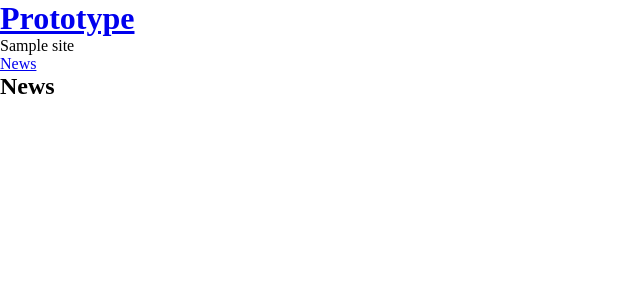
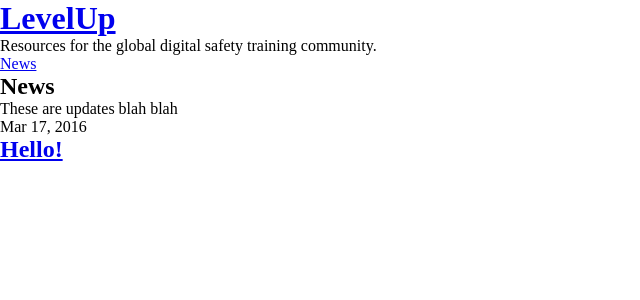
Before and after one commit to levelupcc/level-up, a Jekyll site: the page built from _pages/news/news.md, in a window 1280 px wide. Shown: the top 300 px of the page, without its empty margins (0-640 px from the left). Built offline with Jekyll 4.4.1, drawn with Linux system fonts in a browser that asks for light colours.

Commit message:
move blog roll to /news/

```diff
--- a/_config.yml
+++ b/_config.yml
@@ -6,8 +6,8 @@
 # 'jekyll serve'. If you change this file, please restart the server process.
 
 # Site settings
-title: Prototype
-description: "Sample site"
+title: LevelUp
+description: Resources for the global digital safety training community.
 baseurl: "/level-up" # the subpath of your site, e.g. /blog
 url: "http://hedr.github.io/level-up" # the base hostname & protocol for your site
 
--- /dev/null
+++ b/_includes/blog-index.html
@@ -0,0 +1,10 @@
+<ul class="post-list">
+  {% for post in site.posts %}
+    <li>
+      <span class="post-meta">{{ post.date | date: "%b %-d, %Y" }}</span>
+        <h2>
+          <a class="post-link" href="{{ post.url | prepend: site.baseurl }}">{{ post.title }}</a>
+        </h2>
+    </li>
+  {% endfor %}
+</ul>
--- /dev/null
+++ b/_layouts/blog.html
@@ -0,0 +1,10 @@
+---
+layout: page
+---
+<div class="page-content">
+  <div class="wrapper">
+    {{ content }}
+  </div>
+</div>
+
+{% include blog-index.html %}
--- a/_pages/news/news.md
+++ b/_pages/news/news.md
@@ -1,5 +1,7 @@
 ---
-layout: page
+layout: blog
 title: News
 permalink: /news/
 ---
+
+These are updates blah blah
--- a/_posts/2016-03-17-hello.md
+++ b/_posts/2016-03-17-hello.md
@@ -1,5 +1,6 @@
 ---
 layout: post
 title:  "Hello!"
+permalink: /news/2016-03-17-hello/
 ---
 Hello
```
Also changed, not shown: index.html (+1 -20 lines).
